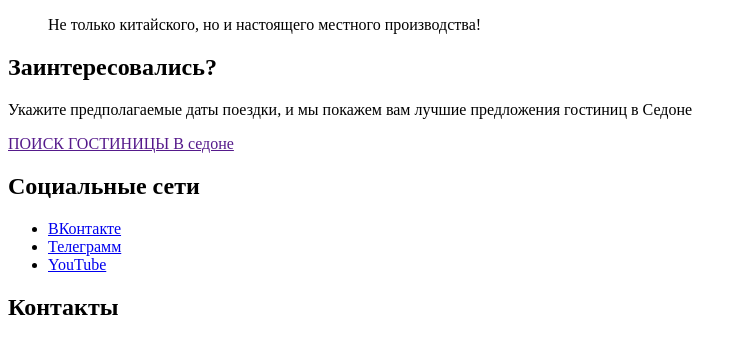
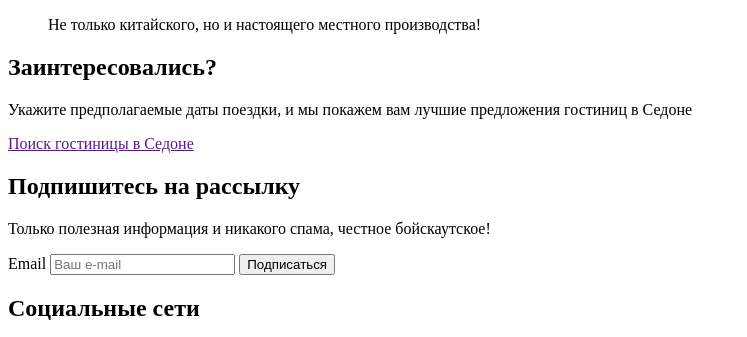
Before and after one commit to htmlacademy-htmlcss/2290319-sedona-36, a plain HTML site: page index.html in a window 1280 px wide. Shown: the part 1231-1568 px from the top of the page, without its empty margins (0-747 px from the left). Drawn offline with Linux system fonts and the light colour scheme.

Commit message:
add section subscribe

```diff
--- a/index.html
+++ b/index.html
@@ -35,7 +35,7 @@
             </a>
           </li>
           <li class="navigation-item">
-            <a class="navigation-link" href="">Хочу сюда!</a>
+            <a class="navigation-link button" href="">Хочу сюда!</a>
           </li>
         </ul>
       </nav>
@@ -107,7 +107,18 @@
       <section class="search">
         <h2 class="search-title">Заинтересовались?</h2>
         <p class="search-description">Укажите предполагаемые даты поездки, и мы покажем вам лучшие предложения гостиниц в Седоне</p>
-        <a class="search-link" href="">ПОИСК ГОСТИНИЦЫ В седоне</a>
+        <a class="search-link button" href="">Поиск гостиницы в Седоне</a>
+      </section>
+      <section class="subscribe">
+        <h2 class="subscribe-title">Подпишитесь на рассылку</h2>
+        <p class="subscribe-description">Только полезная информация и никакого спама, честное бойскаутское!</p>
+        <form class="subscribe-form" action="https://echo.htmlacademy.ru/" method="post">
+          <label class="visually-hidden" for="subscribe-email">Email</label>
+          <input class="subscribe-field" type="email" placeholder="Ваш e-mail" name="subscribe-email" id="subscribe-email" required>
+          <button class="subscribe-button button" type="submit">
+            <span class="subscribe-submit">Подписаться</span>
+          </button>
+        </form>
       </section>
     </main>
 
```
